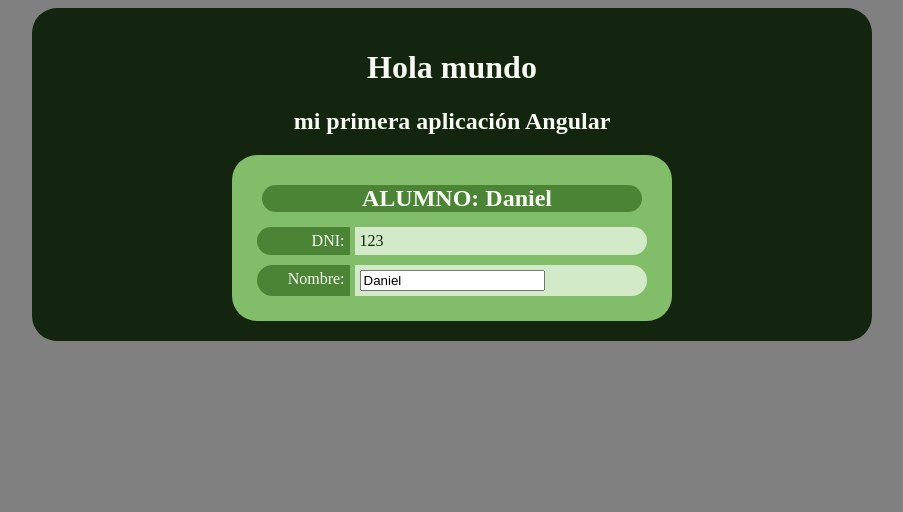
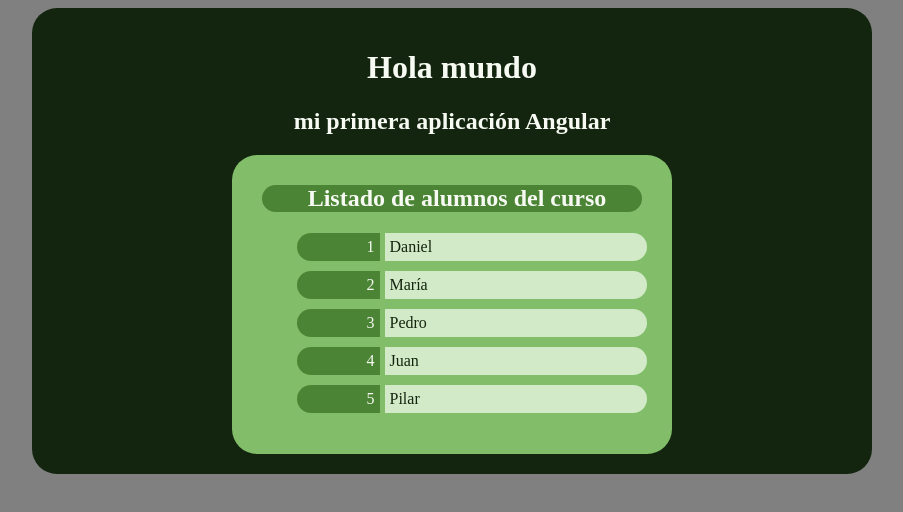
Before and after one commit to UngureanuAdrianPaul/CursoAngular, an Angular app: page / in a window 1280 px wide. Shown: the top 512 px of the page, without its empty margins (188-1091 px from the left). Built offline with nearby package versions, Linux system fonts and the light colour scheme.

Commit message:
añadido listado de alumnos usando ngFor

```diff
--- a/src/app/Alumnos.ts
+++ b/src/app/Alumno.ts
@@ -1,4 +1,4 @@
-export interface Alumnos {
+export interface Alumno {
     dni : number,
     nombre : string
 }
--- /dev/null
+++ b/src/app/ListaAlumnos/ListaAlumnos.component.html
@@ -0,0 +1,10 @@
+<div class="alumnoContainer">
+    <h2>Listado de alumnos del curso</h2>
+    <ul>
+        <li class="contenedor" *ngFor="let alumno of alumnos">
+            <div class="clave">{{alumno.dni}}</div>
+            <div class="valor">{{alumno.nombre}}</div>
+        </li>
+    </ul>
+
+</div>
--- /dev/null
+++ b/src/app/ListaAlumnos/ListaAlumnos.component.ts
@@ -0,0 +1,21 @@
+import { Component } from '@angular/core';
+import { CommonModule } from '@angular/common';
+import { Alumno } from '../Alumno';
+import { FormsModule } from '@angular/forms';
+import { UpperCasePipe } from '@angular/common';
+import { CURSO } from '../claseDeAlumnos';
+
+
+@Component({
+  selector: 'app-ListaAlumnos',
+  standalone: true,
+  imports: [FormsModule,
+    UpperCasePipe,
+    CommonModule
+  ],
+  templateUrl: './ListaAlumnos.component.html',
+  styleUrl: './ListaAlumnos.component.css'
+})
+export class ListaAlumnosComponent {
+  alumnos = CURSO;
+}
--- a/src/app/alumno/alumno.component.html
+++ /dev/null
@@ -1,11 +0,0 @@
-<div class="alumnoContainer">
-    <h2>ALUMNO: {{alumno.nombre}}</h2>
-    <div class="contenedor">
-        <div class="clave">DNI:</div>
-        <div class="valor">{{alumno.dni}}</div>
-    </div>
-    <div class="contenedor">
-        <div class="clave">Nombre:</div>
-        <div class="valor"><input [(ngModel)]="alumno.nombre"></div>
-    </div>
-</div>
--- a/src/app/alumno/alumno.component.ts
+++ /dev/null
@@ -1,24 +0,0 @@
-import { Component } from '@angular/core';
-import { Alumnos } from '../Alumnos';
-import { FormsModule } from '@angular/forms';
-import { UpperCasePipe } from '@angular/common';
-
-
-@Component({
-  selector: 'app-alumno',
-  standalone: true,
-  imports: [FormsModule,
-    UpperCasePipe
-  ],
-  templateUrl: './alumno.component.html',
-  styleUrl: './alumno.component.css'
-})
-export class AlumnoComponent {
-  alumno : Alumnos = {
-    dni:123,
-    nombre:"Daniel"
-  }
-
-
-
-}
--- a/src/app/app.component.html
+++ b/src/app/app.component.html
@@ -1,5 +1,5 @@
 <div class="appContainer">
     <h1>Hola mundo</h1>
     <h2>{{title}}</h2>
-    <app-alumno></app-alumno>
+    <app-ListaAlumnos></app-ListaAlumnos>
 </div>
--- a/src/app/app.component.ts
+++ b/src/app/app.component.ts
@@ -1,12 +1,12 @@
 import { Component } from '@angular/core';
 import { RouterOutlet } from '@angular/router';
-import { AlumnoComponent } from './alumno/alumno.component';
+import { ListaAlumnosComponent } from './ListaAlumnos/ListaAlumnos.component';
 
 @Component({
   selector: 'app-root',
   standalone: true,
   imports: [RouterOutlet,
-            AlumnoComponent
+            ListaAlumnosComponent
   ],
   templateUrl: './app.component.html',
   styleUrl: './app.component.css'
--- /dev/null
+++ b/src/app/claseDeAlumnos.ts
@@ -0,0 +1,9 @@
+import { Alumno } from "./Alumno";
+
+export const CURSO: Alumno[]=[
+    {dni:1,nombre:"Daniel"},
+    {dni:2,nombre:"María"},
+    {dni:3,nombre:"Pedro"},
+    {dni:4,nombre:"Juan"},
+    {dni:5,nombre:"Pilar"}
+]
```
Also changed, not shown: src/app/ListaAlumnos/ListaAlumnos.component.css (renamed from src/app/alumno/alumno.component.css), 1 other file (tests, documents, lock files or other folders).
